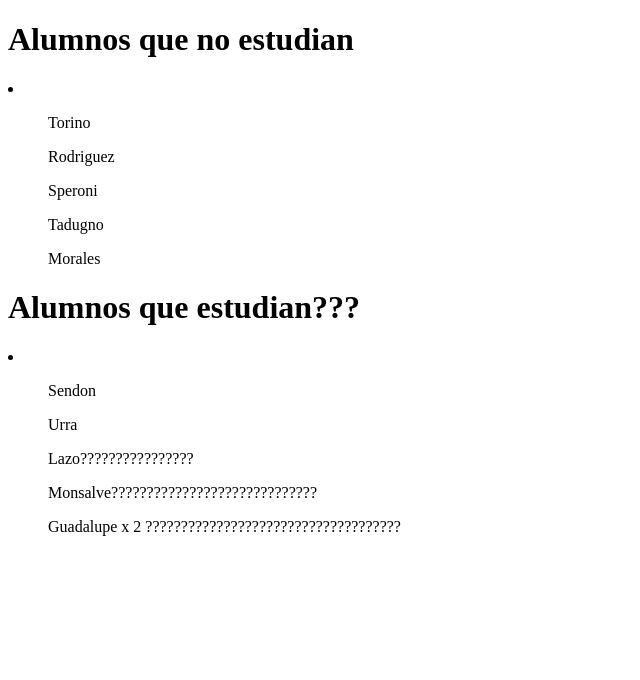
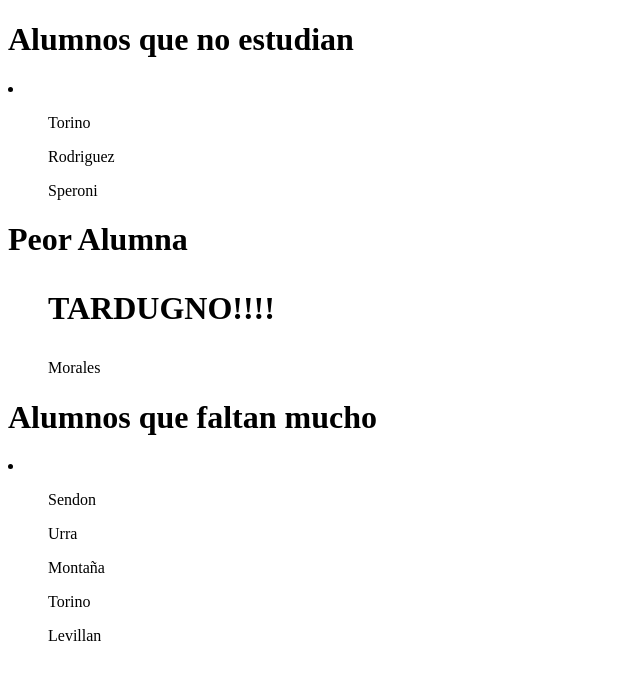
Before and after one commit to ExequielWiedermann/quinto-segunda, a plain HTML site: page index.html in a window 1280 px wide. Shown: the whole page, without its empty margins (0-640 px from the left). Drawn offline with Linux system fonts and the light colour scheme.

Commit message:
Cambiando contenido de la etiqueta

```diff
--- a/index.html
+++ b/index.html
@@ -14,17 +14,19 @@
         <ol>Torino</ol>
         <ol>Rodriguez</ol>
         <ol>Speroni</ol>
-        <ol>Tadugno</ol>
+        <h1>Peor Alumna
+            <ol>TARDUGNO!!!!</ol>
+        </h1>
         <ol>Morales</ol>
     </li>
 
-    <h1>Alumnos que estudian???</h1>
+    <h1>Alumnos que faltan mucho</h1>
     <li>
         <ol>Sendon</ol>
         <ol>Urra</ol>
-        <ol>Lazo????????????????</ol>
-        <ol>Monsalve?????????????????????????????</ol>
-        <ol>Guadalupe x 2 ????????????????????????????????????</ol>
+        <ol>Montaña</ol>
+        <ol>Torino</ol>
+        <ol>Levillan</ol>
     </li>
 
 </body>
```
